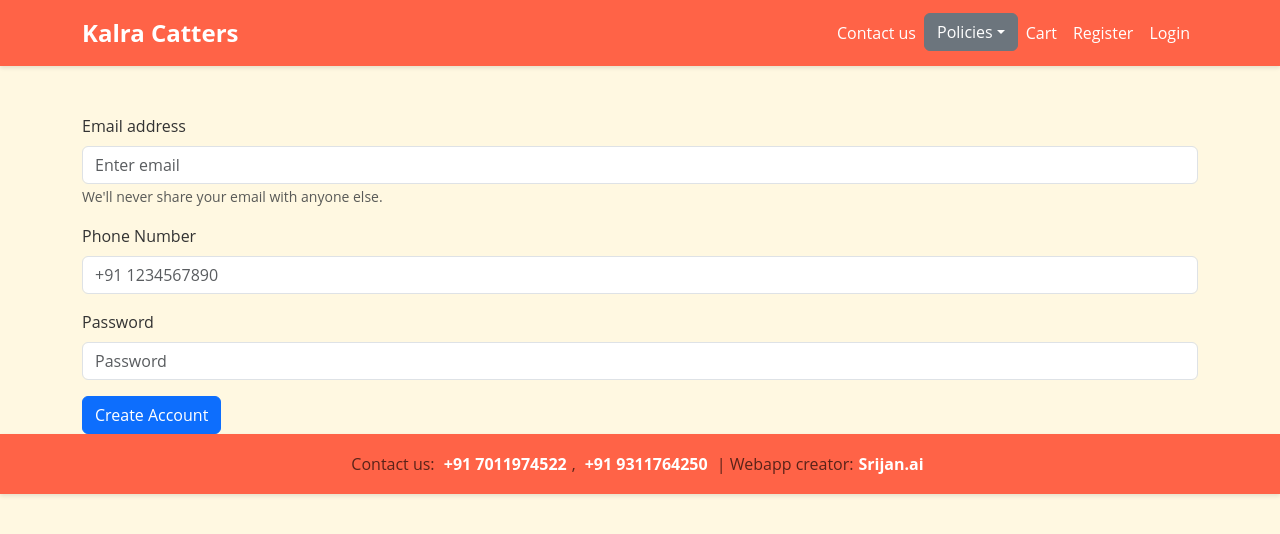
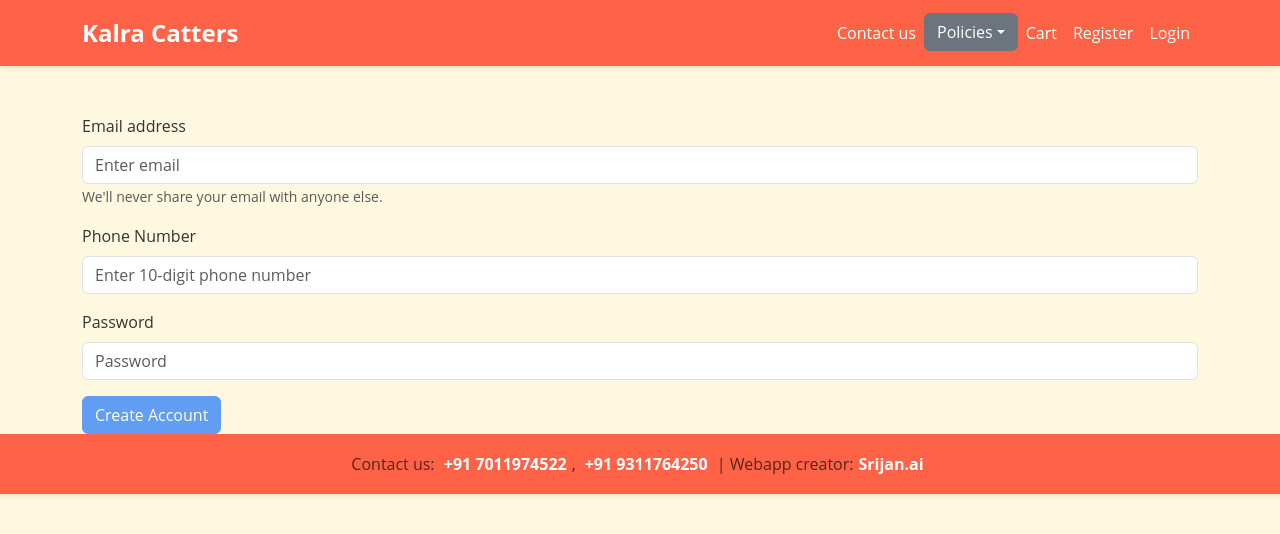
Before and after one commit to bhavyak13/hotel-bites, a React (Vite) app: page /register in a window 1280 px wide. Shown: the top 534 px of the page. Built offline with nearby package versions, Linux system fonts and the light colour scheme; no server answers; the database is empty.

Commit message:
register page fields compulsary

```diff
--- a/src/pages/Register.jsx
+++ b/src/pages/Register.jsx
@@ -12,6 +12,17 @@ const RegisterPage = () => {
   const [email, setEmail] = useState("");
   const [password, setPassword] = useState("");
   const [phoneNumber, setPhoneNumber] = useState(""); // State for phone number
+  const [allfieldsfilled, setallfieldsfilled] = useState(false);
+
+  useEffect(() => {
+    const isValidPhone = /^\d{10}$/.test(phoneNumber); // Simple 10-digit check
+    if (!email || !password || !isValidPhone) {
+      setallfieldsfilled(false);
+    } else {
+      setallfieldsfilled(true);
+    }
+  }, [email, password, phoneNumber]);
+
 
   useEffect(() => {
     if (firebase.isLoggedIn) {
@@ -23,6 +34,10 @@ const RegisterPage = () => {
   const handleSubmit = async (e) => {
     e.preventDefault();
     try {
+      if (!allfieldsfilled) {
+        firebase.displayToastMessage("Please fill all fields");
+        return;
+      }
       console.log("Signing up a user...");
       const result = await firebase.signupUserWithEmailAndPassword(email, password);
 
@@ -37,6 +52,8 @@ const RegisterPage = () => {
       firebase.displayToastMessage(err.message);
     }
   };
+
+
 
   return (
     <div className="container mt-5">
@@ -57,10 +74,18 @@ const RegisterPage = () => {
         <Form.Group className="mb-3" controlId="formBasicPhone">
           <Form.Label>Phone Number</Form.Label>
           <Form.Control
-            type="tel"
-            placeholder="+91 1234567890"
+            type="text"
+            placeholder="Enter 10-digit phone number"
             value={phoneNumber}
-            onChange={(e) => setPhoneNumber(e.target.value)}
+            onChange={(e) => {
+              const input = e.target.value;
+              // Allow only digits
+              if (/^\d*$/.test(input)) {
+                setPhoneNumber(input);
+              }
+            }}
+            maxLength={10}
+            required
           />
         </Form.Group>
 
@@ -74,7 +99,7 @@ const RegisterPage = () => {
           />
         </Form.Group>
 
-        <Button variant="primary" type="submit">
+        <Button variant="primary" type="submit" disabled={!allfieldsfilled}>
           Create Account
         </Button>
       </Form>
```
